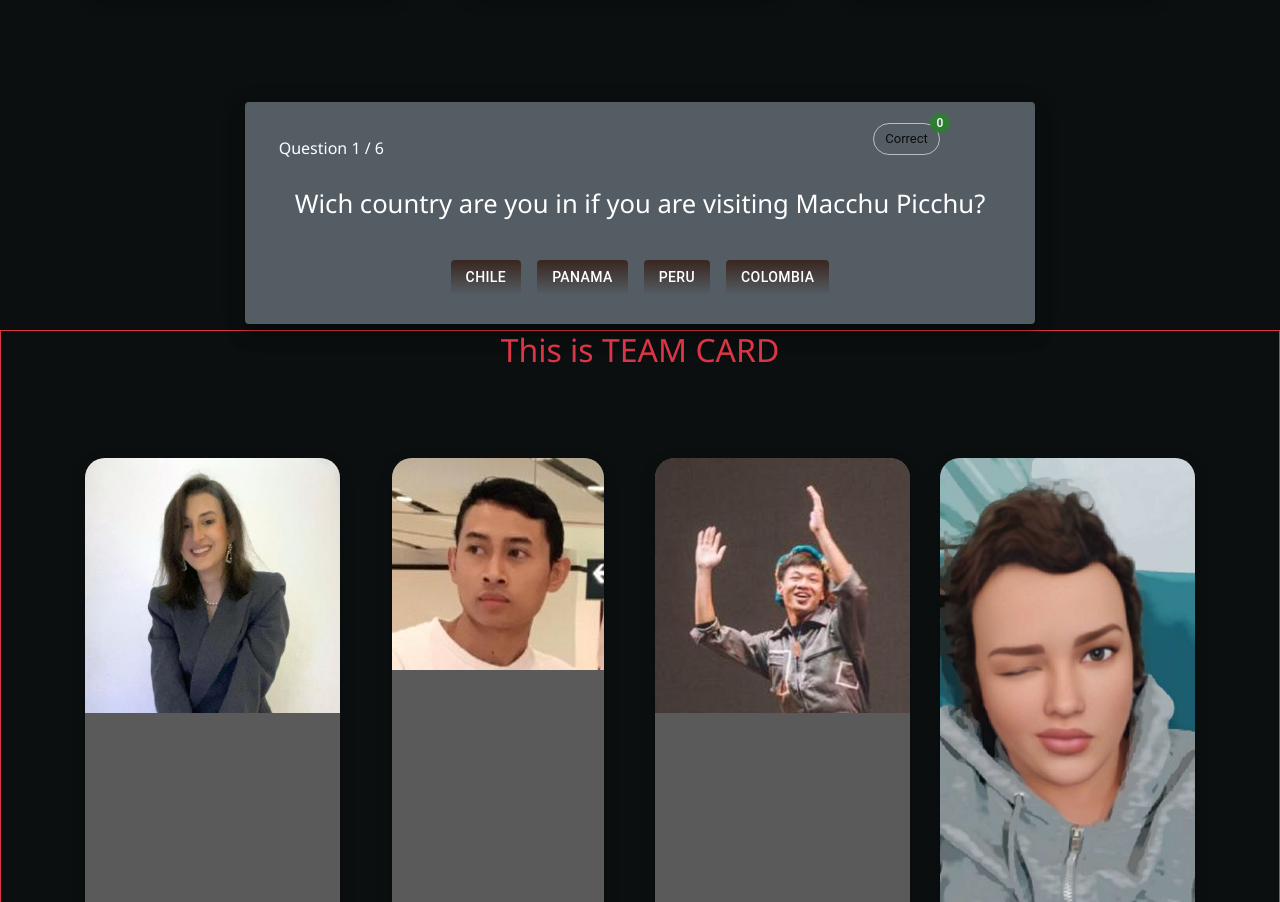
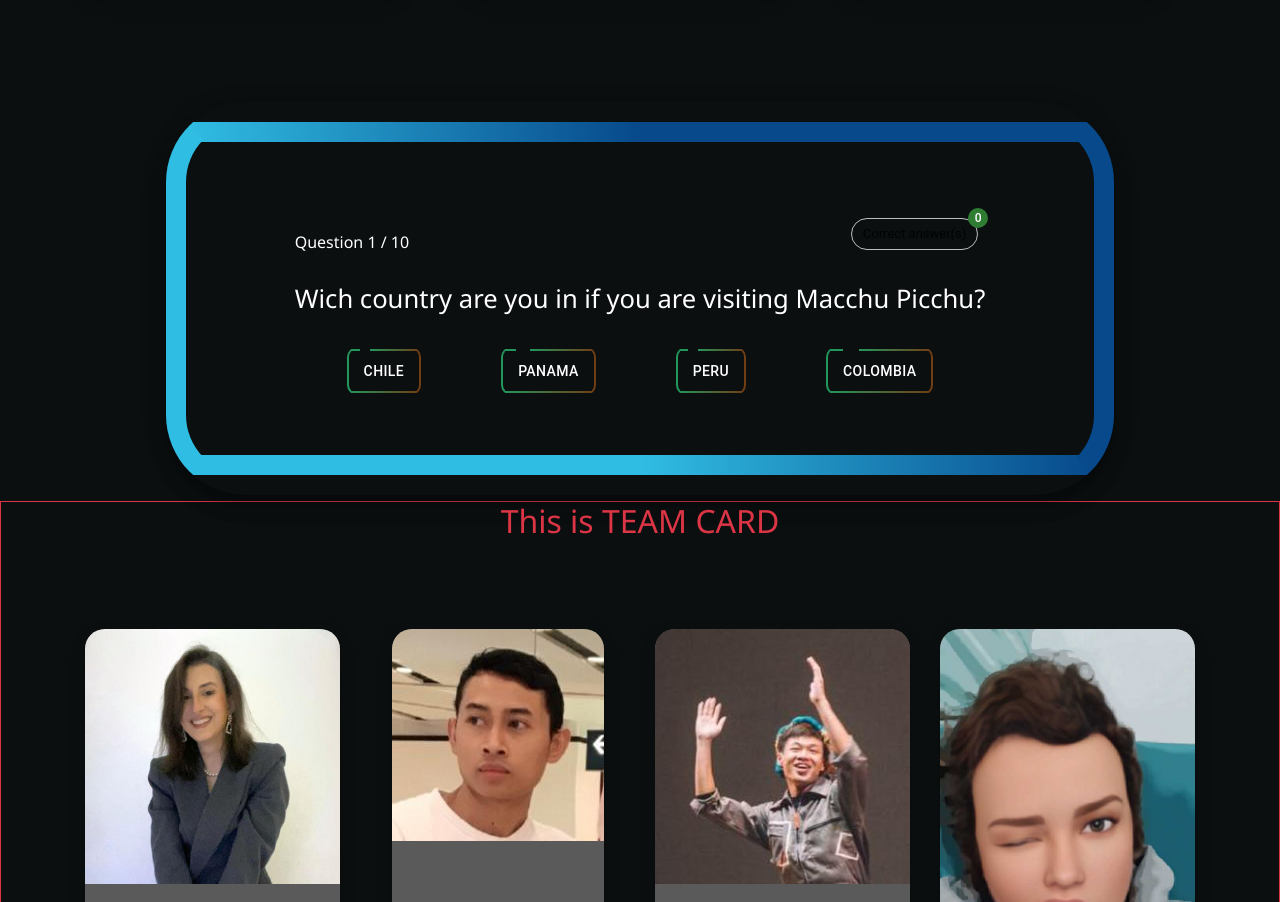
Before and after one commit to lorettarehm/todo-react-app, a React (Create React App) app: page / in a window 1280 px wide. Shown: the part 1542-2444 px from the top of the page. Built offline with nearby package versions, Linux system fonts and the light colour scheme.

Commit message:
Fixed deployment issues, JSX syntax on classes and refined quiz logic

```diff
--- a/package.json
+++ b/package.json
@@ -16,6 +16,7 @@
     "react": "^16.14.0",
     "react-bootstrap": "^2.7.2",
     "react-dom": "^16.14.0",
+    "react-router-dom": "^6.8.1",
     "react-scripts": "5.0.1",
     "web-vitals": "^2.1.4"
   },
--- a/public/index.html
+++ b/public/index.html
@@ -3,7 +3,7 @@
   <head>
     <meta charset="utf-8" />
     <meta name="viewport" content="width=device-width, initial-scale=1" />
-    <title>FAB 4</title>
+    <title>FAB 4 - QUIZ</title>
   </head>
   <body>
     <div id="root"></div>
--- a/src/App.css
+++ b/src/App.css
@@ -28,18 +28,3 @@ html body {
 .App-link {
   color: #61dafb;
 }
-
-
-/* Material UI style overrides */
-.MuiButton-root {
-  background: linear-gradient(to bottom, #3a261f, #545d64)!important;
-  color: #fff !important;
-  border-style:none !important;
-  margin: 1vh !important;
-}
-
-.MuiCard-root {
-  background-color: #545d64 !important;
-  background-blend-mode:soft-light;
-  color: #fff !important;
-}
--- a/src/components/Header/header.js
+++ b/src/components/Header/header.js
@@ -61,7 +61,7 @@ function HeaderPart() {
                     anyone can become a geography whiz and ace their next quiz!
                     anyone can become a geography whiz and ace their next quiz!
                   </p>
-                  <button type="button" class="btn btn-secondary play-btn">
+                  <button type="button" className="btn btn-secondary play-btn">
                     Play Now
                   </button>
                 </div>
@@ -90,7 +90,7 @@ function HeaderPart() {
                     knowledge and test your skills.
                   </p>
                   <a href="/#"
-                    class="btn btn-secondary btn-sm active play-btn"
+                    className="btn btn-secondary btn-sm active play-btn"
                     role="button"
                     aria-pressed="true"
                   >
@@ -123,7 +123,7 @@ function HeaderPart() {
                   </p>
                   <a
                     href="/#"
-                    class="btn btn-secondary btn-sm active play-btn"
+                    className="btn btn-secondary btn-sm active play-btn"
                     role="button"
                     aria-pressed="true"
                   >
--- a/src/components/Header/navbar.js
+++ b/src/components/Header/navbar.js
@@ -8,10 +8,10 @@ const TopNav = (props) => {
   const handleNavCollapse = () => setIsNavCollapsed(!isNavCollapsed);
 
   return (
-    <nav class="navbar navbar-expand-lg navbar-dark">
-      <a class="navbar-brand text-info font-weight-bolder" href="/#"></a>
+    <nav className="navbar navbar-expand-lg navbar-dark">
+      <a className="navbar-brand text-info font-weight-bolder" href="/#"></a>
       <button
-        class="custom-toggler navbar-toggler"
+        className="custom-toggler navbar-toggler"
         type="button"
         data-toggle="collapse"
         data-target="#navbarsExample09"
@@ -20,27 +20,27 @@ const TopNav = (props) => {
         aria-label="Toggle navigation"
         onClick={handleNavCollapse}
       >
-        <span class="navbar-toggler-icon"></span>
+        <span className="navbar-toggler-icon"></span>
       </button>
 
       <div
-        class={`${isNavCollapsed ? "collapse" : ""} navbar-collapse`}
+        className={`${isNavCollapsed ? "collapse" : ""} navbar-collapse`}
         id="navbarsExample09"
       >
-        <a class="nav-link active" aria-current="page" href="/app.js">
+        <a className="nav-link active" aria-current="page" href="/app.js">
           Home
         </a>
-        <a class="nav-link" href="/#about-us">
+        <a className="nav-link" href="/#about-us">
           About Us
         </a>
 
-        <a class="nav-link" href="/#">
-          <img class="logo" src={logo} alt="Logo"/>
+        <a className="nav-link" href="/#">
+          <img className="logo" src={logo} alt="Logo"/>
         </a>
-        <a class="nav-link" href="/#more-link">
+        <a className="nav-link" href="/#more-link">
           More Quizzes
         </a>
-        <a class="nav-link" href="/#footer">
+        <a className="nav-link" href="/#footer">
           Contact
         </a>
       </div>
--- a/src/components/Question/questionList.js
+++ b/src/components/Question/questionList.js
@@ -2,55 +2,175 @@ const questionList = [
     {
         "questionText": "Wich country are you in if you are visiting Macchu Picchu?",
         "answerOptions": [
-     { "answerText": "Chile" , "rightChoice": false } ,
-     { "answerText": "Panama" , "rightChoice": false } ,
-     { "answerText": "Peru" , "rightChoice": true } ,
-     { "answerText": "Colombia" , "rightChoice": false }
+            {
+                "answerText": "Chile",
+                "rightChoice": false
+            }, {
+                "answerText": "Panama",
+                "rightChoice": false
+            }, {
+                "answerText": "Peru",
+                "rightChoice": true
+            }, {
+                "answerText": "Colombia",
+                "rightChoice": false
+            }
         ]
     },
     {
         "questionText": "Which country are you in if you're on the largest island in the world?",
         "answerOptions": [
-         { "answerText": "Japan" , "rightChoice": false } ,
-         { "answerText": "Greenland" , "rightChoice": true } ,
-         { "answerText": "Philippines" , "rightChoice": false } ,
-         { "answerText": "New Zealand" , "rightChoice": false }
+            {
+                "answerText": "Japan",
+                "rightChoice": false
+            }, {
+                "answerText": "Greenland",
+                "rightChoice": true
+            }, {
+                "answerText": "Philippines",
+                "rightChoice": false
+            }, {
+                "answerText": "New Zealand",
+                "rightChoice": false
+            }
         ]
     },
     {
-       "questionText": "What country are you in if you find the currency 'baht?",
+        "questionText": "What country are you in if you find the currency baht?",
         "answerOptions": [
-         { "answerText": "Philippines" , "rightChoice": false } ,
-         { "answerText": "Myanmar" , "rightChoice": false } ,
-         { "answerText": "Vietnam" , "rightChoice": false } ,
-         { "answerText": "Thailand" , "rightChoice": true }
+            {
+                "answerText": "Philippines",
+                "rightChoice": false
+            }, {
+                "answerText": "Myanmar",
+                "rightChoice": false
+            }, {
+                "answerText": "Vietnam",
+                "rightChoice": false
+            }, {
+                "answerText": "Thailand",
+                "rightChoice": true
+            }
         ]
     },
     {
         "questionText": "What country is Phnom Penh the capital of?",
         "answerOptions": [
-         { "answerText": "Cambodia" , "rightChoice": true } ,
-         { "answerText": "Oman" , "rightChoice": false } ,
-         { "answerText": "Australia" , "rightChoice": false } ,
-         { "answerText": "Greece" , "rightChoice": false }
+            {
+                "answerText": "Cambodia",
+                "rightChoice": true
+            }, {
+                "answerText": "Oman",
+                "rightChoice": false
+            }, {
+                "answerText": "Australia",
+                "rightChoice": false
+            }, {
+                "answerText": "Greece",
+                "rightChoice": false
+            }
         ]
-     },
-     {
+    }, {
         "questionText": "The first modern Olympic Games were held in which country?",
         "answerOptions": [
-         { "answerText": "Sweden" , "rightChoice": false } ,
-         { "answerText": "Greece" , "rightChoice": true } ,
-         { "answerText": "Australia" , "rightChoice": false } ,
-         { "answerText": "India" , "rightChoice": false }
+            {
+                "answerText": "Sweden",
+                "rightChoice": false
+            }, {
+                "answerText": "Greece",
+                "rightChoice": true
+            }, {
+                "answerText": "Australia",
+                "rightChoice": false
+            }, {
+                "answerText": "India",
+                "rightChoice": false
+            }
         ]
-     },
-     {
+    }, {
         "questionText": "Where is the Gobi Desert located?",
         "answerOptions": [
-         { "answerText": "Cuba" , "rightChoice": false } ,
-         { "answerText": "Mongolia" , "rightChoice": true } ,
-         { "answerText": "Holland" , "rightChoice": false } ,
-         { "answerText": "Japan" , "rightChoice": false }
+            {
+                "answerText": "Cuba",
+                "rightChoice": false
+            }, {
+                "answerText": "Mongolia",
+                "rightChoice": true
+            }, {
+                "answerText": "Holland",
+                "rightChoice": false
+            }, {
+                "answerText": "Japan",
+                "rightChoice": false
+            }
+        ]
+    }, {
+        "questionText": "The country which most offical languages is...",
+        "answerOptions": [
+            {
+                "answerText": "Zimbabwe",
+                "rightChoice": false
+            }, {
+                "answerText": "India",
+                "rightChoice": false
+            }, {
+                "answerText": "Singapore",
+                "rightChoice": false
+            }, {
+                "answerText": "Bolivia",
+                "rightChoice": true
+            }
+        ]
+    }, {
+        "questionText": "Which country has the most pyramids in the world?",
+        "answerOptions": [
+            {
+                "answerText": "Egypt",
+                "rightChoice": false
+            }, {
+                "answerText": "Peru",
+                "rightChoice": false
+            }, {
+                "answerText": "Sudan",
+                "rightChoice": true
+            }, {
+                "answerText": "Mexico",
+                "rightChoice": false
+            }
+        ]
+    }, {
+        "questionText": "Which country has the driest place on Earth?",
+        "answerOptions": [
+            {
+                "answerText": "Niger",
+                "rightChoice": false
+            }, {
+                "answerText": "Saudi Arabia",
+                "rightChoice": false
+            }, {
+                "answerText": "Egypt",
+                "rightChoice": false
+            }, {
+                "answerText": "Chile",
+                "rightChoice": true
+            }
+        ]
+    }, {
+        "questionText": "The World's Shortest River is located on...",
+        "answerOptions": [
+            {
+                "answerText": "United States of America",
+                "rightChoice": true
+            }, {
+                "answerText": "Liechtenstein",
+                "rightChoice": false
+            }, {
+                "answerText": "Portugal",
+                "rightChoice": false
+            }, {
+                "answerText": "Chad",
+                "rightChoice": false
+            }
         ]
     }
 ]
--- a/src/components/Question/quizLogic.js
+++ b/src/components/Question/quizLogic.js
@@ -1,6 +1,8 @@
 import React, {useState} from "react";
-import "./Quiz.css";
+import "./quizStyle.css";
 import questionList from "./questionList";
+import { Link } from 'react-router-dom';
+
 import {
     Button,
     Card,
@@ -11,9 +13,6 @@ import {
     Chip,
     Grid
 } from '@mui/material';
-// import { Box } from "@mui/system";
-
-// import { Link } from 'react-router-dom'
 
 function QuizLogic() {
 
@@ -43,26 +42,22 @@ function QuizLogic() {
       }
   }
 
-    return (<div className="quiz-body">
-
-        {/* conditional rendering for finish all question */}
-        {
-        currentQues !== questionList.length-1 ?
-
+  return (
+    <div className="quiz-body"> {/* conditional rendering for finish all question */}
+      {currentQues !== questionList.length-1 ?
         // rendering remaining questions if unanswered.
         <Card elevation={12} sx={{ px: 'calc(2px + 1.5vw)', py: 'calc(2px + 1.5vw)' }} style={{display: 'inline-block' }}>
-
           {/* Question Title */}
           <CardContent className="question-text">
             <Box sx={{ flexGrow: 1 }}>
               <Grid container spacing={2}>
-                        <Grid xs={9}>
+                  <Grid item xs={9}>
                     <Box sx={{ textAlign: 'left', m: '1vw' }}>Question {currentQues+1} / {questionList.length}</Box>
                   </Grid>
-                        <Grid xs={3}>
+                  <Grid item xs={3}>
                     {/* How many correct answer */}
                     <Badge badgeContent={correctAnswers} color="success" showZero>
-                            <Chip label="Correct" variant="outlined"/>
+                      <Chip label="Correct answer(s)" variant="outlined"/>
                     </Badge>
                   </Grid>
               </Grid>
@@ -74,29 +69,25 @@ function QuizLogic() {
           {/* conditional rendering for true or false answers */}
           { trueFalse ?
             <div className="options-section">
-
               {/* render each Answer Option when you true */}
               {questionList[currentQues].answerOptions.map((answerOptions) => (
 
               // it will passing the true / false argument when you click the button
-                    // <button className="optionBtn" key={answerOptions.answerText} onClick={()=> handleCorrect(answerOptions.rightChoice) }>
-                    // {answerOptions.answerText}
-                    // </button>
               <Button variant="outlined" key={answerOptions.answerText} onClick={()=> handleCorrect(answerOptions.rightChoice)} sx={{ border: 0 }}>
                 {answerOptions.answerText}
               </Button>
               ))}
             </div>
-                    :
-                    // render the correct answer for you when you false
+          : //Else it will render the correct answer for you when it's false
             <div className="displaytheanswer">
-                    <p>The correct answer is {anwers[0].answerText} </p>
+              <Box sx={{ textAlign: 'center', m: '3vw', fontSize: '1.6rem'}}>
+                The correct answer is {anwers[0].answerText}
+              </Box>
               <Button variant="outlined" onClick={()=> handleCorrect("recorrect") }>
                 Ok!
               </Button>
             </div>
           }
-
         </Card>
       :
         // rendering quiz results upon completion of all questions.
@@ -105,15 +96,17 @@ function QuizLogic() {
             <Box sx={{ textAlign: 'center', fontSize: '1.6rem'}}>
               Congratulations
             </Box>
-                    <span>Well done! You've completed the quiz game.</span>
+            <Box>
+              Well done! You've completed the quiz game.
               <br/>
-                    <span>You have got {correctAnswers} correct answers.</span>
+              You have got {correctAnswers} correct answers.
+            </Box>
           </CardContent>
-                  <CardActions>{/* <Link to="/">Try anthoer quiz</Link> */}</CardActions>
+          <CardActions>
+            <Link>Try another quiz!</Link>
+          </CardActions>
         </Card>
       }
-
-
     </div>
   );
 }
--- /dev/null
+++ b/src/components/Question/quizStyle.css
@@ -0,0 +1,66 @@
+/* Variables for gradient control */
+:root {
+  --gradient-left: #23965c;
+  --gradient-right: #713e14;
+  --gradient-left-globe: #30bde3;
+  --gradient-right-globe: #07498b;
+}
+
+/* Material UI style overrides */
+.MuiButton-root {
+  cursor: pointer;
+  display: inline-block;
+  height: 3rem !important;
+  padding: 0 2rem;
+  margin: 0 5vh !important;
+  color: white !important;
+  border:2px solid transparent !important;
+  border-radius:10px !important;
+  border-right-color:var(--gradient-right) !important;
+  border-left-color:var(--gradient-left) !important;
+  background:
+    linear-gradient(to left,
+      var(--gradient-right) 0%, var(--gradient-left) 70% ,
+      transparent 70%,  transparent 85%,
+      var(--gradient-left) 85%, var(--gradient-left) 100%) top/100% 2px,
+    linear-gradient(to left, var(--gradient-right) 0%, var(--gradient-left) 100%) bottom/100% 2px;
+  background-repeat:no-repeat;
+}
+
+.MuiCard-root {
+    background-color: transparent !important;
+    color: #fff !important;
+    padding: 10vh !important;
+    margin: 0 2vh !important;
+    border: 2.5vh solid transparent !important;
+    border-radius: 10vh !important;
+    border-right-color:var(--gradient-right-globe) !important;
+    border-left-color:var(--gradient-left-globe) !important;
+    background:
+      linear-gradient(to left,
+        var(--gradient-right-globe) 0%, var(--gradient-right-globe) 50% ,
+        var(--gradient-right-globe) 50%, var(--gradient-left-globe) 100%) top/100% 2.5vh,
+      linear-gradient(to left,
+        var(--gradient-right-globe) 0%, var(--gradient-left-globe) 50% ,
+        var(--gradient-left-globe) 50%, var(--gradient-left-globe) 100%) bottom/100% 2.5vh;
+    background-repeat:no-repeat;
+    box-shadow: inset var(#fff) 1vh !important;
+  }
+
+  .css-6od3lo-MuiChip-label {
+    color: #fff !important;
+  }
+
+  .css-1012bww-MuiChip-root{
+    border:2px solid transparent !important;
+    border-radius:10px !important;
+    border-right-color:var(--gradient-right) !important;
+    border-left-color:var(--gradient-left) !important;
+    background:
+      linear-gradient(to left,
+        var(--gradient-right) 0%, var(--gradient-left) 70% ,
+        transparent 70%,  transparent 85%,
+        var(--gradient-left) 85%, var(--gradient-left) 100%) top/100% 2px,
+      linear-gradient(to left, var(--gradient-right) 0%, var(--gradient-left) 100%) bottom/100% 2px;
+    background-repeat:no-repeat;
+  }
```
Also changed, not shown: src/components/Question/Quiz.css (deleted), 1 other file (tests, documents, lock files or other folders). Lines whose indentation alone changed are shown as unchanged.
